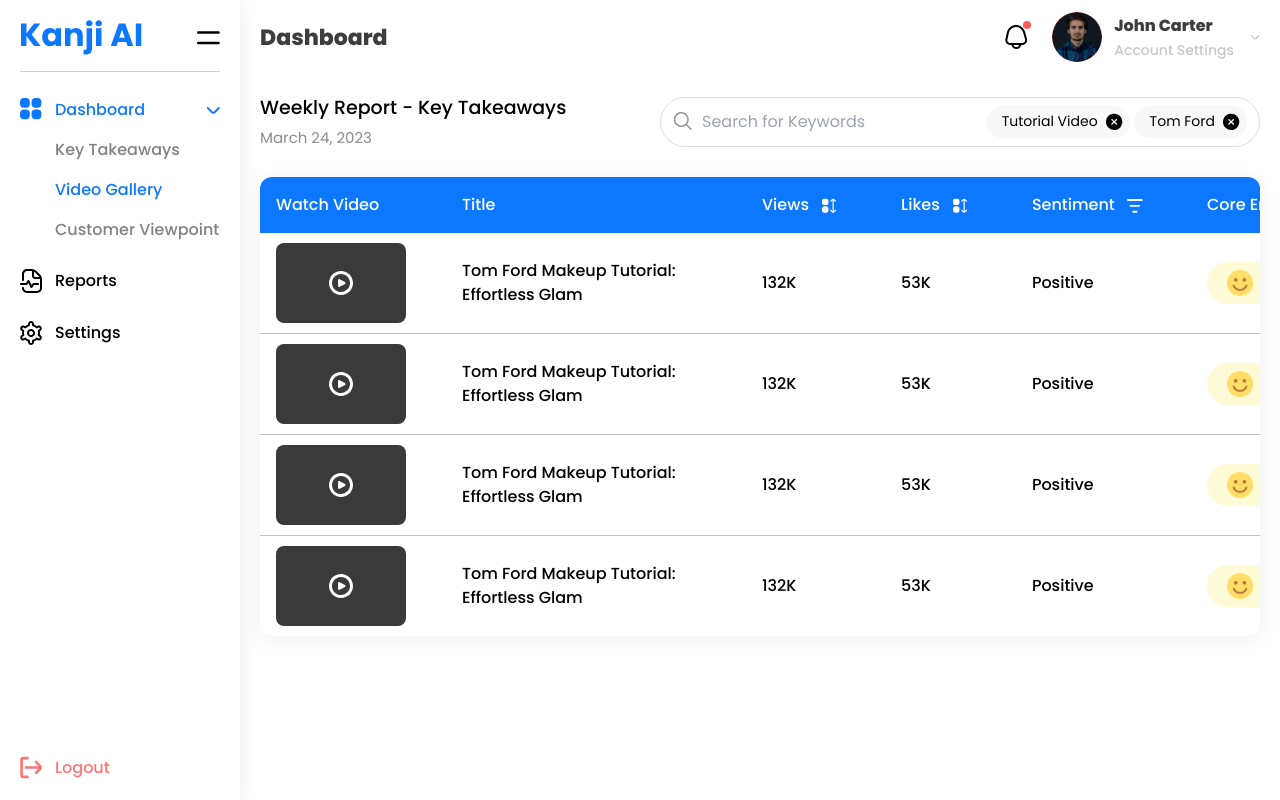
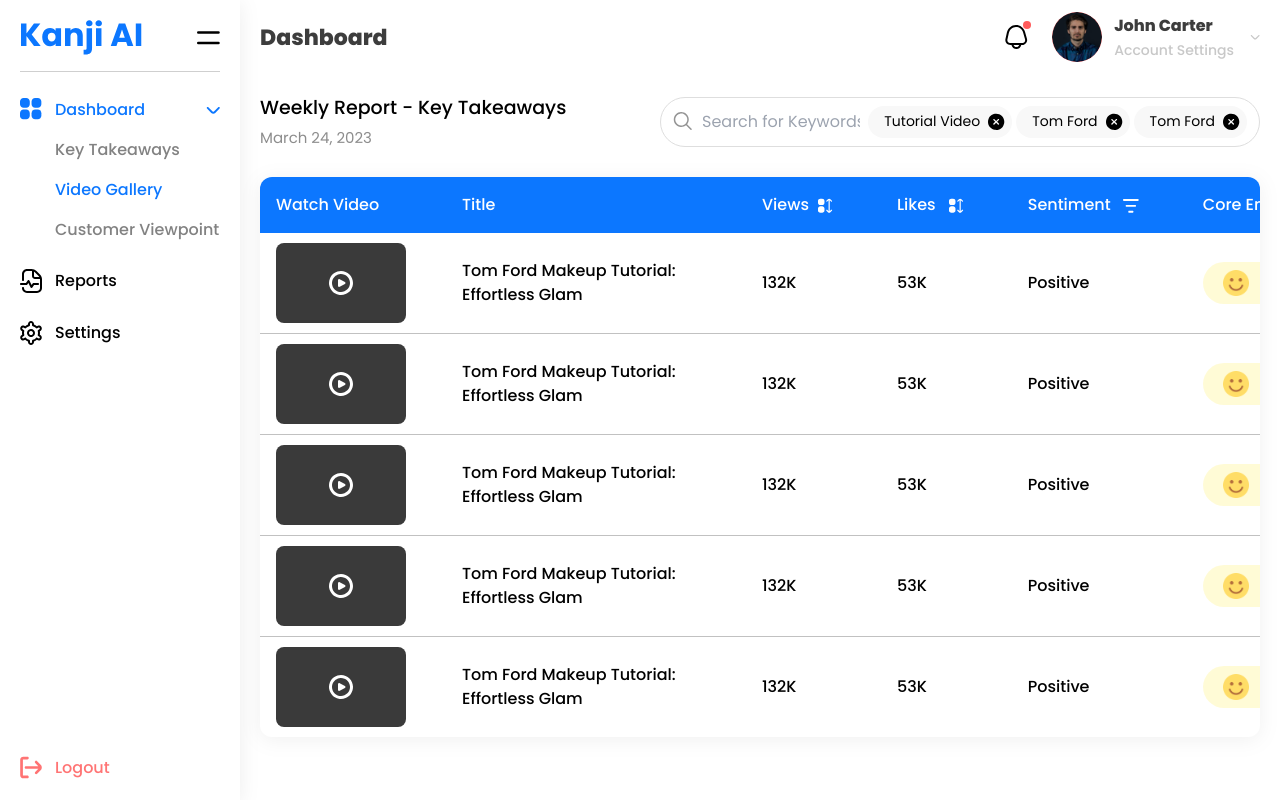
Before and after one commit to sulaimanwebdev/Kanji-AI, a React (Create React App) app: page /dashboard/video-gallery in a window 1280 px wide. Built offline with nearby package versions, Linux system fonts and the light colour scheme.

Commit message:
popup added

```diff
--- a/src/index.css
+++ b/src/index.css
@@ -56,3 +56,7 @@
 .whiteGradient{
   background: linear-gradient(180deg, rgba(255, 255, 255, 0.851) 0%, #FFFFFF 100%);
 }
+
+.dropDownShadow{
+  filter: drop-shadow(0px 3px 10px rgba(0, 0, 0, 0.161));
+}
--- a/src/pages/KeyTakeAways.js
+++ b/src/pages/KeyTakeAways.js
@@ -11,6 +11,7 @@
 
    let array = [1,2,3,4]
 
+  //  This useEffect is for sidebar responsiveness
    useEffect(() => {
     const handleResize = () => {
       if (window.innerWidth < 1100) {
--- a/src/pages/VideoGallery.js
+++ b/src/pages/VideoGallery.js
@@ -1,5 +1,4 @@
-import {Link} from "react-router-dom";
-import {useState, useEffect} from "react";
+import { useState, useEffect, useRef } from "react";
 import SideBar from "../components/SideBar";
 import Navigation from "../components/Navigation";
 
@@ -7,6 +6,7 @@
    const [leftMenu, setleftMenu] = useState(true);
    const [windowSize, setwindowSize] = useState(true);
 
+  //  This useEffect is for sidebar responsiveness
    useEffect(() => {
     const handleResize = () => {
       if (window.innerWidth < 1100) {
@@ -28,6 +28,30 @@
       window.removeEventListener("resize", handleResize);
     };
   }, []);
+
+
+
+
+  // for popup
+  const [popupVisible, setPopupVisible] = useState(false);
+  const popupRef = useRef(null);
+
+  useEffect(() => {
+    document.addEventListener("mousedown", handleClickOutside);
+    return () => {
+      document.removeEventListener("mousedown", handleClickOutside);
+    };
+  }, []);
+
+  const handleClickOutside = (event) => {
+    if (popupRef.current && !popupRef.current.contains(event.target)) {
+      setPopupVisible(false);
+    }
+  };
+
+  const togglePopup = () => {
+    setPopupVisible(!popupVisible);
+  };
 
 
 
@@ -72,6 +96,18 @@
       keywords: ['vulnerability', 'authenticity', 'shame'],
     },
 
+    {
+      video: 'https://youtube.com',
+      title: 'Tom Ford Makeup Tutorial: Effortless Glam',
+      views: "132K",
+      likes: "53K",
+      sentiment: 'Positive',
+      coreEmotion: 'Happy',
+      keywords: ['vulnerability', 'authenticity', 'shame'],
+    },
+
+
+
 
     // Add more videos here...
   ];
@@ -89,14 +125,14 @@
            </div>
 
           <div className="mt-8">
-             <div className="flex items-center justify-between">
+             <div className="flex lg:items-center lg:justify-between flex-col lg:flex-row gap-5 lg:gap-0">
               <div>
                <div className="text-[19px] font-[500]">Weekly Report - Key Takeaways</div>
                <div className="text-[15px] text-not-gray mt-1">March 24, 2023</div>
               </div>
 
               {/* search bar */}
-               <div className="w-full rounded-full bg-white border-solid border border-[#DEDEDE] focus-within:border-main flex items-center justify-between gap-2 h-[50px] px-3 max-w-[600px]">
+               <div className="relative rounded-full bg-white border-solid border border-[#DEDEDE] focus-within:border-main flex items-center justify-between gap-2 h-[50px] px-3 lg:max-w-[600px] 2xl:max-w-[800px]">
                 <div className="flex items-center gap-2.5 w-full">
                   <img src="/images/search.svg" alt="search" />
                   <input type="text" placeholder="Search for Keywords" className="w-full h-full border-none outline-none" />
@@ -105,6 +141,11 @@
                 <div className="flex items-center justify-end gap-1 w-fit h-full py-2 whitespace-nowrap">
                   <div className="flex items-center gap-2 bg-[#F8F8F8] text-[14px] px-4 pr-6 h-full rounded-full">
                   Tutorial Video
+                  <img src="/images/cross.svg" alt="cross" className="cursor-pointer" />
+                  </div>
+
+                  <div className="flex items-center gap-2 bg-[#F8F8F8] text-[14px] px-4 pr-6 h-full rounded-full">
+                  Tom Ford
                   <img src="/images/cross.svg" alt="cross" className="cursor-pointer" />
                   </div>
 
@@ -124,10 +165,37 @@
           <tr className="text-left">
             <th className="px-4 py-4 font-[500] whitespace-nowrap">Watch Video</th>
             <th className="px-[40px] py-4 font-[500] whitespace-nowrap">Title</th>
-            <th className="px-[40px] py-4 font-[500] whitespace-nowrap">Views <img src="/images/sort.svg" alt="sort" className="inline self-center ml-2" /></th>
-            <th className="px-[40px] py-4 font-[500] whitespace-nowrap">Likes <img src="/images/sort.svg" alt="sort" className="inline self-center ml-2" /></th>
-            <th className="px-[40px] py-4 font-[500] whitespace-nowrap">Sentiment <img src="/images/bars.svg" alt="bars" className="inline self-center ml-2" /></th>
-            <th className="px-[40px] py-4 font-[500] whitespace-nowrap">Core Emotion <img src="/images/bars.svg" alt="bars" className="inline self-center ml-2" /></th>
+
+            <th className="relative px-[40px] py-4 font-[500] whitespace-nowrap">Views
+            <button className="PopupButton inline self-center ml-2" onClick={togglePopup}>
+        <img src="/images/sort.svg" className="inline" alt="sort" />
+      </button>
+
+      {popupVisible && (
+        <div
+          className="Popup dropDownShadow flex flex-col divide-y divide-[#E6E6E6] rounded-md bg-white px-4 py-2 absolute top-full right-0"
+          ref={popupRef}
+        >
+          <svg className="absolute bottom-[calc(100%-1px)] right-5" width="26" height="10" viewBox="0 0 35 19" fill="none" xmlns="http://www.w3.org/2000/svg">
+            <path d="M34.5 18.5H0L16.5 0L34.5 18.5Z" fill="white"/>
+          </svg>
+          <div className="flex items-center justify-between gap-10 py-2">
+            <div className="text-[15px] text-black">Ascending</div>
+            <input type="checkbox" className="cursor-pointer w-[15px] h-[15px] accent-main" />
+          </div>
+
+          <div className="flex items-center justify-between gap-10 py-2">
+            <div className="text-[15px] text-black">Descending</div>
+            <input type="checkbox" className="cursor-pointer w-[15px] h-[15px] accent-main" />
+          </div>
+        </div>
+      )}
+
+            </th>
+
+            <th className="PopupButton px-[40px] py-4 font-[500] whitespace-nowrap">Likes <img src="/images/sort.svg" alt="sort" className="inline self-center ml-2" /></th>
+            <th className="PopupButton px-[40px] py-4 font-[500] whitespace-nowrap">Sentiment <img src="/images/bars.svg" alt="bars" className="inline self-center ml-2" /></th>
+            <th className="PopupButton px-[40px] py-4 font-[500] whitespace-nowrap">Core Emotion <img src="/images/bars.svg" alt="bars" className="inline self-center ml-2" /></th>
             <th className="px-[40px] py-4 font-[500] whitespace-nowrap">Keywords</th>
           </tr>
         </thead>
```
